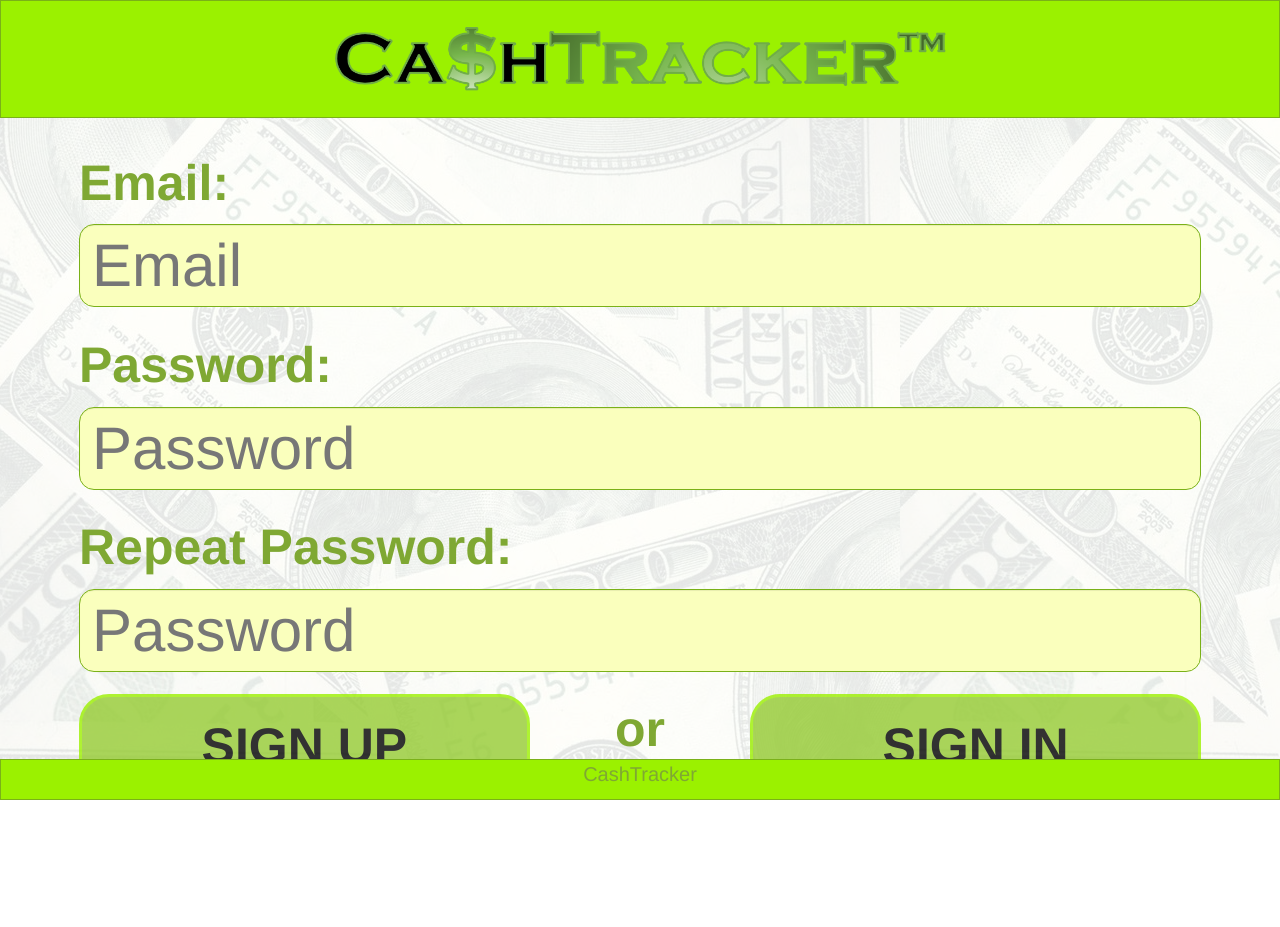
After one commit to slavi104/cashtracker, a Django app: page /app_cashtracker/register/ in a window 1280 px wide. The commit adds this page. Run offline with Django 3.2, Linux system fonts and the light colour scheme; some libraries are stand-ins or nearby versions.

Commit message:
finished registration form

```diff
--- a/app_cashtracker/static/app_cashtracker/css/style.css
+++ b/app_cashtracker/static/app_cashtracker/css/style.css
@@ -132,7 +132,7 @@ input {
 
 .login-inputs {
   font-size: 3em;
-  line-height: 20%;
+  line-height: 100%;
   height: 30%;
   border-radius: 15px;
 }
@@ -150,3 +150,8 @@ input {
   height: 85%;
   margin-top: -1px;
 }
+
+.form-group {
+  padding-top: 20px;
+  padding-bottom: 90px;
+}
--- /dev/null
+++ b/app_cashtracker/templates/app_cashtracker/register.html
@@ -0,0 +1,45 @@
+{% extends "base.html" %}
+{% block title %}Register - CashTracker{% endblock %}
+{% block content %}
+    <form class="register-form">
+      <div class="form-group">
+        <label for="inputEmail3" class="col-sm-12 control-label general-label login-label">Email:</label>
+        <div class="col-sm-12">
+          <input type="email" class="form-control login-inputs" id="inputEmail3" placeholder="Email">
+        </div>
+      </div>
+      <br>
+      <br>
+      <div class="form-group">
+        <label for="inputPassword3" class="col-sm-12 control-label general-label login-label">Password:</label>
+        <div class="col-sm-12">
+          <input type="password" class="form-control login-inputs" id="inputPassword3" placeholder="Password">
+        </div>
+      </div>
+      <br>
+      <br>
+      <div class="form-group">
+        <label for="inputPassword3" class="col-sm-12 control-label general-label login-label">Repeat Password:</label>
+        <div class="col-sm-12">
+          <input type="password" class="form-control login-inputs" id="inputRepPassword3" placeholder="Password">
+        </div>
+      </div>
+      <br>
+      <br>
+      <div class="form-group">
+        <div class="col-sm-12">
+          <div class="row-fluid">
+            <span class="span5">
+              <button type="submit" class="btn btn-default action-button action-button-max-width">SIGN UP</button>
+            </span>
+            <span class="span2 center-text">
+              <label class="general-label login-label">or</label>
+            </span>
+            <span class="span5">
+              <a href="/app_cashtracker/login" class="btn btn-default action-button action-button-max-width">SIGN IN</a>
+            </span>
+          </div>
+        </div>
+      </div>
+    </form>
+{% endblock %}
--- a/app_cashtracker/urls.py
+++ b/app_cashtracker/urls.py
@@ -3,5 +3,7 @@ from django.conf.urls import url
 from . import views
 
 urlpatterns = [
+    url(r'^login/', views.login, name='login'),
+    url(r'^register/', views.register, name='register'),
     url(r'^$', views.index, name='index'),
 ]
--- a/app_cashtracker/views.py
+++ b/app_cashtracker/views.py
@@ -8,12 +8,23 @@ from django.template import RequestContext, loader
 from .models import User
 
 def index(request):
-    users = User.objects.order_by('-id')
+    # users = User.objects.order_by('-id')
     # output = ', '.join([u.first_name for u in users])
     # return HttpResponse(output)
 
     template = loader.get_template('app_cashtracker/index.html')
-    context = RequestContext(request, {
-        'users': users,
-    })
-    return HttpResponse(template.render(context))
+    # context = RequestContext(request, {
+    #     'users': users,
+    # })
+    # return HttpResponse(template.render(context))
+    return HttpResponse(template.render())
+
+def login(request):
+
+    template = loader.get_template('app_cashtracker/login.html')
+    return HttpResponse(template.render())
+
+def register(request):
+
+    template = loader.get_template('app_cashtracker/register.html')
+    return HttpResponse(template.render())
--- a/cashtracker/urls.py
+++ b/cashtracker/urls.py
@@ -6,6 +6,8 @@ urlpatterns = [
     # url(r'^$', 'cashtracker.views.home', name='home'),
     # url(r'^blog/', include('blog.urls')),
 
+    #url(r'^login/', include('app_cashtracker.urls')),
+    url(r'^app_cashtracker/', include('app_cashtracker.urls')),
     url(r'^$', include('app_cashtracker.urls')),
     url(r'^admin/', include(admin.site.urls)),
 ]
```
Also changed, not shown: app_cashtracker/templates/app_cashtracker/index.html (+7 -38 lines), app_cashtracker/templates/app_cashtracker/login.html (added, +42 -0 lines).
